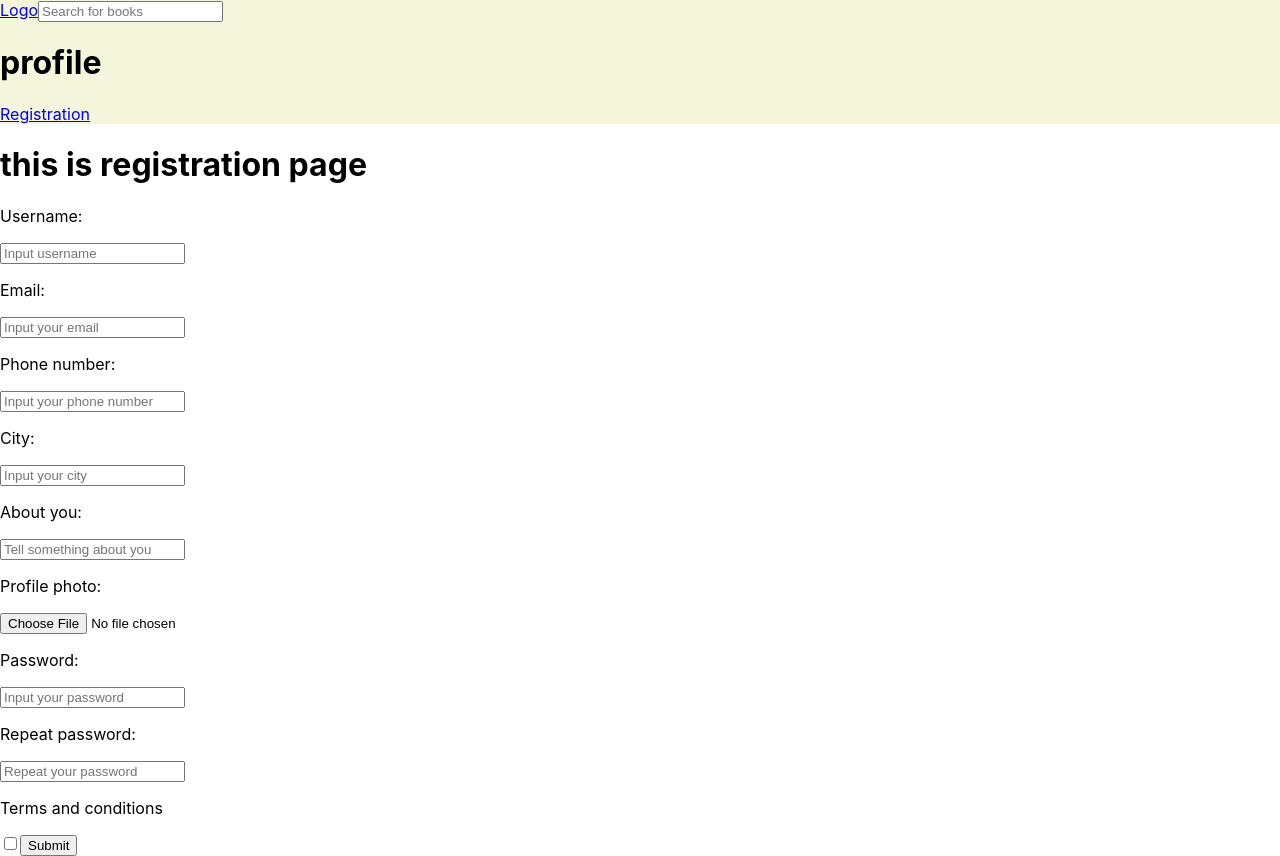
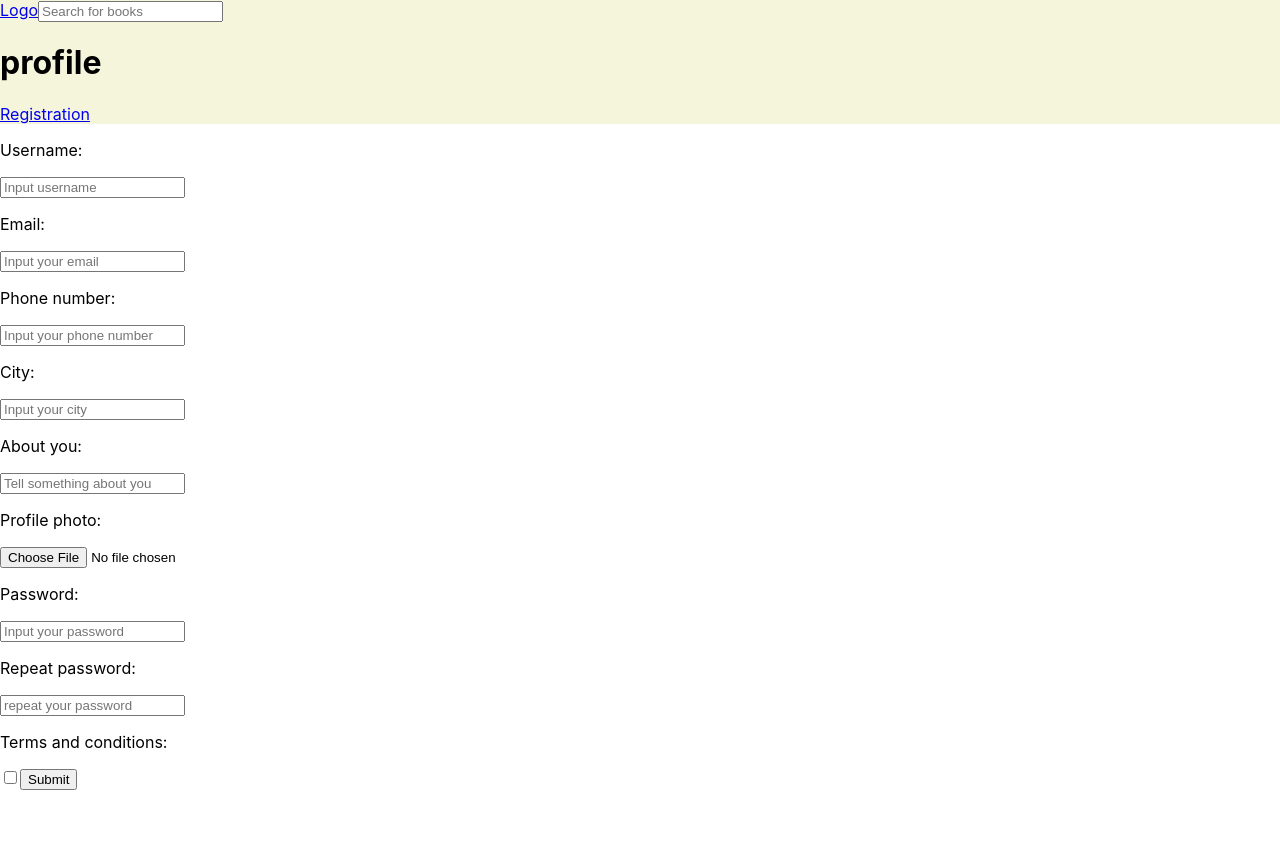
Before and after one commit to TheCukrus/Book_traiding_app, a React (Create React App) app in the folder Frontend/: page /registration in a window 1280 px wide. After the commit the page ends 800 px from the top, so only its background shows below. Built offline with nearby package versions, Linux system fonts and the light colour scheme.

Commit message:
update registration page, making it working, added functionality

```diff
--- a/Frontend/src/components/registration/Registration.jsx
+++ b/Frontend/src/components/registration/Registration.jsx
@@ -1,8 +1,13 @@
-import { useState } from "react";
-import { useEffect } from "react";
+import { useState, useEffect } from "react";
+import Input from "../../modules/Input.jsx";
+import Success_message from "../../modules/messages/Success_message.jsx";
+import axios from "axios";
+import Error_message from "../../modules/messages/Error_message.jsx";
+import convert_photo_to_string from "../../modules/Convert_photo_to_string.js";
 
 const Registration = (props) =>
 {
+    const [err_msg, set_err_msg] = useState("");
     const [input_form, set_input_form] = useState(
         {
             "username": "",
@@ -17,129 +22,206 @@ const Registration = (props) =>
 
     const handle_input_change = (e) =>
     {
-        const { name, value, files } = e.target;
+        const { name, value } = e.target;
         set_input_form((prev_states) =>
         ({
             ...prev_states,
-            [name]: name === "profile_photo" ? files[0] : value,
+            [name]: value
         }))
     };
 
-    const handler_submit = (e) =>
+    const handle_file_input_change = async (e) =>
+    {
+        //here need to make that input
+        const file = e.target.files[0].name;
+        const temp = await convert_photo_to_string(file);
+        console.log(temp)
+        set_input_form((prev_states) =>
+        ({
+            ...prev_states,
+            "profile_photo": temp
+        }))
+    }
+
+    const handler_submit = async (e) =>
     {
         e.preventDefault();
 
-        //check for username
-        if (!input_form.username)
-        {
-            props.set_error("Please provide a username.");
-            return;
-        }
-
         //check email
         const email_regex = /^[^\s@]+@[^\s@]+\.[^\s@]+$/;
-        if (!input_form.email || !email_regex.test(input_form.email))
+        if (!email_regex.test(input_form.email))
         {
-            props.set_error("Please provide a valid email address.");
+            props.set_error(true);
+            set_err_msg("Please provide a valid email address.")
             return;
         }
 
         //check phone number
-        const phone_regex = /^\d{10}$/;
-        if (!input_form.phone_number || !phone_regex.test(input_form.phone_number))
+        const phone_regex = /(?:\+\d{1,3}[- ]?)?\d?\d{3}[- ]?\d{5}/;
+        if (!phone_regex.test(input_form.phone_number))
         {
-            props.set_error("Please provide a valid phone number.");
+            props.set_error(true);
+            set_err_msg("Please provide a valid phone number.");
             return;
         }
 
-        //check if profile_file isn't empty
-        if (!input_form.profile_photo)
+        //check if profile_photo isn't empty
+        if (input_form.profile_photo)
         {
-            //here ve set a default profile photo
+            // const conv_to_string = convert_photo_to_string(input_form.profile_photo);
+            // set_input_form((prev_states) =>
+            // ({
+            //     ...prev_states,
+            //     ["profile_photo"]: conv_to_string,
+            // }))
         }
 
         //check if passwords match
         if (input_form.password !== input_form.repeat_password)
         {
-            props.set_error("Passwords do not match!");
+            props.set_error(true);
+            set_err_msg("Passwords do not match!");
             return;
         }
 
         //check if password contains 8 characters, one Big letter, small letter, number and a special sign
         const passowrd_regex = /^(?=.*\d)(?=.*[a-z])(?=.*[A-Z])(?=.*[^\w\d\s:])([^\s]){8,}$/;
-        if (!input_form.password || !passowrd_regex.test(input_form.password))
+        if (!passowrd_regex.test(input_form.password))
         {
-            props.set_error("Please provide a password that contains at least 8 characters, one uppercase letter, one lowercase letter, one number, and one special character.");
+            props.set_error(true);
+            set_err_msg("Please provide a password that contains at least 8 characters, one uppercase letter, one lowercase letter, one number, and one special character.")
             return;
         }
 
-        //check if checkbox is clicked
-
+        //creating a new user
+        try
+        {
+            const new_user = await axios.post("http://127.0.0.1:80/api/v1/user/registration", input_form);
+            props.set_success_message(true);
+        }
+        catch (err)
+        {
+            props.set_error(true);
+            set_err_msg(err.response.data.message);
+        }
     }
 
     //If an error message is present, set a timeout to clear it after 5 sec.
     useEffect(() =>
     {
-        if (props.error !== "")
+        if (props.error)
         {
-            const time_out = setTimeout(() => props.set_error(""), 5000);
+            const time_out = setTimeout(() => props.set_error(false), 5000);
             return () => clearTimeout(time_out);
         }
     }, [props.error]);
 
+    //using to success message disapear in 5 sec
+    useEffect(() =>
+    {
+        if (props.success_message)
+        {
+            const time_out = setTimeout(() => props.set_success_message(false), 5000);
+            return () => clearTimeout(time_out);
+        }
+    }, [props.success_message]);
     return (
         <div>
-            <h1>this is registration page</h1>
-            {props.error && <p>{props.error}</p>}
+            {props.error && <Error_message message={err_msg} />}
             <form onSubmit={handler_submit}>
-                <label htmlFor="username">
-                    <p>Username:</p>
-                    <input type="text" name="username" value={input_form.username} onChange={handle_input_change} placeholder="Input username" />
-                </label>
 
-                <label htmlFor="email">
-                    <p>Email:</p>
-                    <input type="email" name="email" value={input_form.email} onChange={handle_input_change} placeholder="Input your email" />
-                </label>
+                {/*Username */}
+                <Input
+                    type="text"
+                    name="username"
+                    value={input_form.username}
+                    placeholder="Input username"
+                    onChange={handle_input_change}
+                    required={true}
+                    min_length={3}
+                    max_length={25}
+                />
 
-                <label htmlFor="phone_number">
-                    <p>Phone number:</p>
-                    <input type="text" name="phone_number" value={input_form.phone_number} onChange={handle_input_change} placeholder="Input your phone number" />
-                </label>
+                {/*Email*/}
+                <Input
+                    type="email"
+                    name="email"
+                    value={input_form.email}
+                    placeholder="Input your email"
+                    onChange={handle_input_change}
+                    required={true}
+                />
 
-                <label htmlFor="city">
-                    <p>City:</p>
-                    <input type="text" name="city" value={input_form.city} onChange={handle_input_change} placeholder="Input your city" />
-                </label>
+                {/*Phone number*/}
+                <Input
+                    type="text"
+                    name="phone_number"
+                    value={input_form.phone_number}
+                    placeholder="Input your phone number"
+                    onChange={handle_input_change}
+                    required={true}
+                />
 
-                <label htmlFor="about_you">
-                    <p>About you:</p>
-                    <input type="text" name="about_you" value={input_form.about_you} onChange={handle_input_change} placeholder="Tell something about you" />
-                </label>
+                {/*City*/}
+                <Input type="text"
+                    name="city"
+                    value={input_form.city}
+                    placeholder="Input your city"
+                    onChange={handle_input_change}
+                />
 
-                <label htmlFor="profile_photo">
-                    <p>Profile photo:</p>
-                    <input type="file" name="profile_photo" value={input_form.profile_photo} onChange={handle_input_change} />
-                </label>
+                {/*About you*/}
+                <Input
+                    type="text"
+                    name="about_you"
+                    value={input_form.about_you}
+                    placeholder="Tell something about you"
+                    onChange={handle_input_change}
+                />
 
-                <label htmlFor="password">
-                    <p>Password:</p>
-                    <input type="password" name="password" value={input_form.password} onChange={handle_input_change} placeholder="Input your password" />
-                </label>
+                {/*Profile photo*/}
+                <Input
+                    type="file"
+                    name="profile_photo"
+                    // value={input_form.profile_photo}
+                    onClick={handle_file_input_change}
+                />
 
-                <label htmlFor="repeat_password">
-                    <p>Repeat password:</p>
-                    <input type="password" name="repeat_password" value={input_form.repeat_password} onChange={handle_input_change} placeholder="Repeat your password" />
-                </label>
+                {/*Password*/}
+                <Input
+                    type="password"
+                    name="password"
+                    value={input_form.password}
+                    placeholder="Input your password"
+                    onChange={handle_input_change}
+                    required={true}
+                    min_length={8}
+                />
 
-                <label htmlFor="term_and_conditions">
-                    <p>Terms and conditions</p>
-                    <input type="checkbox" />
-                </label>
+                {/*Repeat password*/}
+                <Input
+                    type="password"
+                    name="repeat_password"
+                    value={input_form.repeat_password}
+                    placeholder="repeat your password"
+                    onChange={handle_input_change}
+                    required={true}
+                    min_length={8}
+                />
 
+                {/*Terms and conditions */}
+                <Input
+                    type="checkbox"
+                    name="terms and conditions"
+                    required={true}
+                />
+
+                {/*Submit button*/}
                 <label htmlFor="submit">
                     <input type="submit" />
                 </label>
+                {/*Success message apears when user creates an account*/}
+                {props.success_message && <Success_message message={`User account created successfully!`} />}
             </form>
         </div>
     )
@@ -148,6 +230,8 @@ const Registration = (props) =>
 export default Registration;
 
 /*
-Add a backend API call to actually create the user account on the server.
-Add a success message to display to the user upon successful registration.
+doesn't work profile photo uploader
+input form
+handle change
+input_form (useState)
 */
```
